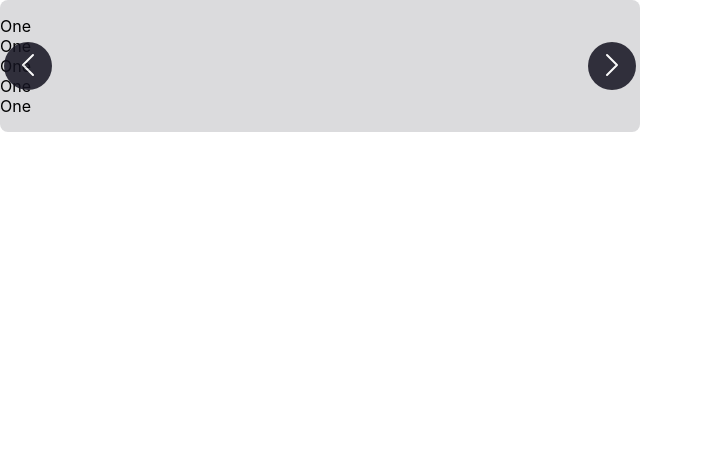
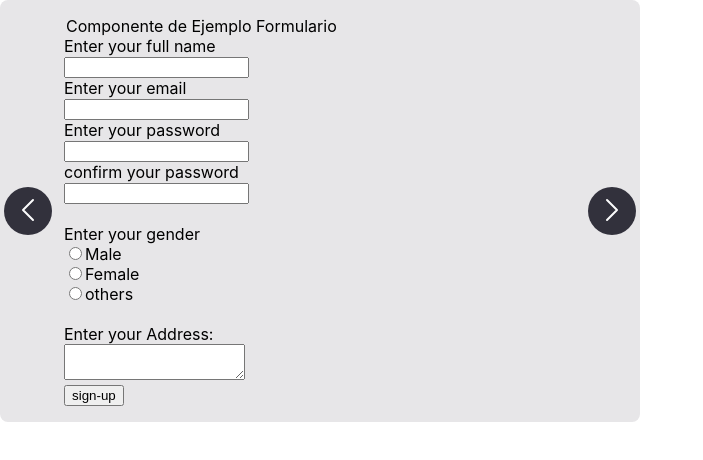
Before and after one commit to EduardoAyora/carrusel-react, a React (Create React App) app: page / in a window 1280 px wide. Shown: the top 460 px of the page, without its empty margins (0-703 px from the left). Built offline with nearby package versions, Linux system fonts and the light colour scheme.

Commit message:
Agregar ejemplos de componentes y corregir detalles

```diff
--- a/src/App.css
+++ b/src/App.css
@@ -6,3 +6,11 @@ ul {
   margin: 0;
   padding: 0;
 }
+
+.form {
+  padding: 0 4rem;
+}
+
+.image {
+  width: 500px;
+}
--- a/src/App.js
+++ b/src/App.js
@@ -24,15 +24,40 @@ export default App
 class ExampleComponentOne extends Component {
   render() {
     return (
-      <div>
-        <ul>
-          <li>One</li>
-          <li>One</li>
-          <li>One</li>
-          <li>One</li>
-          <li>One</li>
-        </ul>
-      </div>
+      <form className='form'>
+        <legend>Componente de Ejemplo Formulario</legend>
+        <label>Enter your full name</label>
+        <br />
+        <input type='text' name='name' />
+        <br />
+        <label>Enter your email</label>
+        <br />
+        <input type='email' name='email' />
+        <br />
+        <label>Enter your password</label>
+        <br />
+        <input type='password' name='pass' />
+        <br />
+        <label>confirm your password</label>
+        <br />
+        <input type='password' name='pass' />
+        <br />
+        <br />
+        <label>Enter your gender</label>
+        <br />
+        <input type='radio' id='gender' name='gender' value='male' />
+        Male <br />
+        <input type='radio' id='gender' name='gender' value='female' />
+        Female <br />
+        <input type='radio' id='gender' name='gender' value='others' />
+        others <br />
+        <br />
+        Enter your Address:
+        <br />
+        <textarea></textarea>
+        <br />
+        <input type='submit' value='sign-up' />
+      </form>
     )
   }
 }
@@ -40,14 +65,16 @@ class ExampleComponentOne extends Component {
 class ExampleComponentTwo extends Component {
   render() {
     return (
-      <div>
-        <ul>
-          <li>Two</li>
-          <li>Two</li>
-          <li>Two</li>
-          <li>Two</li>
-          <li>Two</li>
-        </ul>
+      <div style={{ minHeight: '100px' }}>
+        <div
+          style={{
+            width: '100%',
+            display: 'flex',
+            justifyContent: 'center',
+          }}
+        >
+          <img className='image' alt='aves' src='/images/ave.jpg' />
+        </div>
       </div>
     )
   }
@@ -56,7 +83,7 @@ class ExampleComponentTwo extends Component {
 class ExampleComponentThree extends Component {
   render() {
     return (
-      <div>
+      <div style={{ padding: '0 6rem' }}>
         <ul>
           <li>Three</li>
           <li>Three</li>
--- a/src/components/Carrusel.css
+++ b/src/components/Carrusel.css
@@ -5,7 +5,7 @@
   padding: 1rem 0;
   background-color: gray;
   border-radius: 8px;
-  background: rgba(19, 18, 31, .15)
+  background: rgba(19, 18, 31, .1)
 }
 
 .button {
```
Also changed, not shown: public/images/ave.jpg (added).
